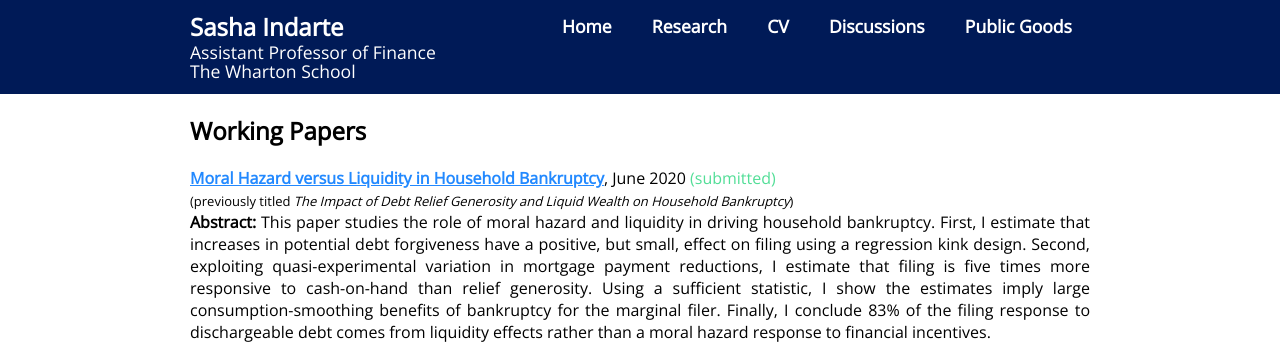
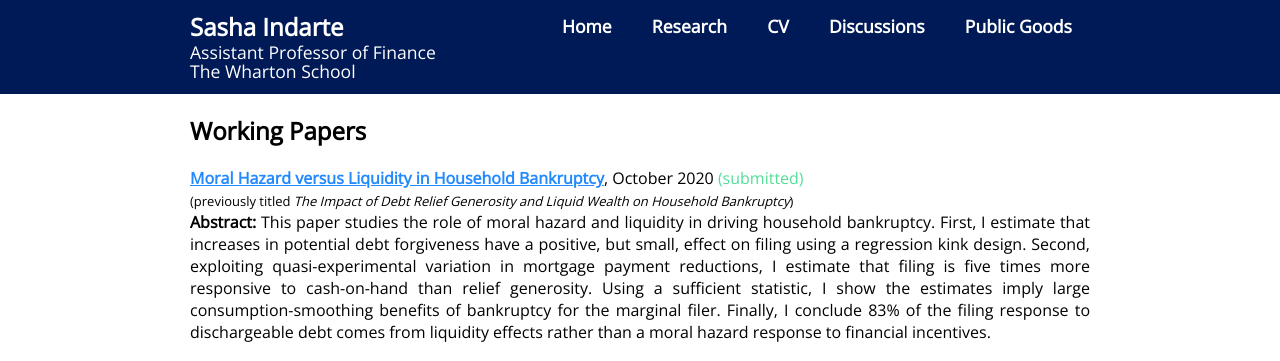
Before and after one commit to sashaindarte/sashaindarte.github.io, a Jekyll site: the page built from research/index.html, in a window 1280 px wide and 1182 px high. Shown: the top 361 px of the window. Built offline with Jekyll 4.4.1, drawn with Linux system fonts in a browser that asks for light colours.

Commit message:
Update index.html

```diff
--- a/research/index.html
+++ b/research/index.html
@@ -8,7 +8,7 @@
 		<h2>Working Papers</h2>
 
 		<p align="justify"> <a href = "/research/si_bk_2020.pdf">
-			<u><b>Moral Hazard versus Liquidity in Household Bankruptcy</b></u></a>, June 2020 <span style="color:#52de97;">(submitted)</span>
+			<u><b>Moral Hazard versus Liquidity in Household Bankruptcy</b></u></a>, October 2020 <span style="color:#52de97;">(submitted)</span>
 			<br>
 			<font size="-1">(previously titled <i>The Impact of Debt Relief Generosity and Liquid Wealth on Household Bankruptcy</i>)</font>
 			<br>
```
